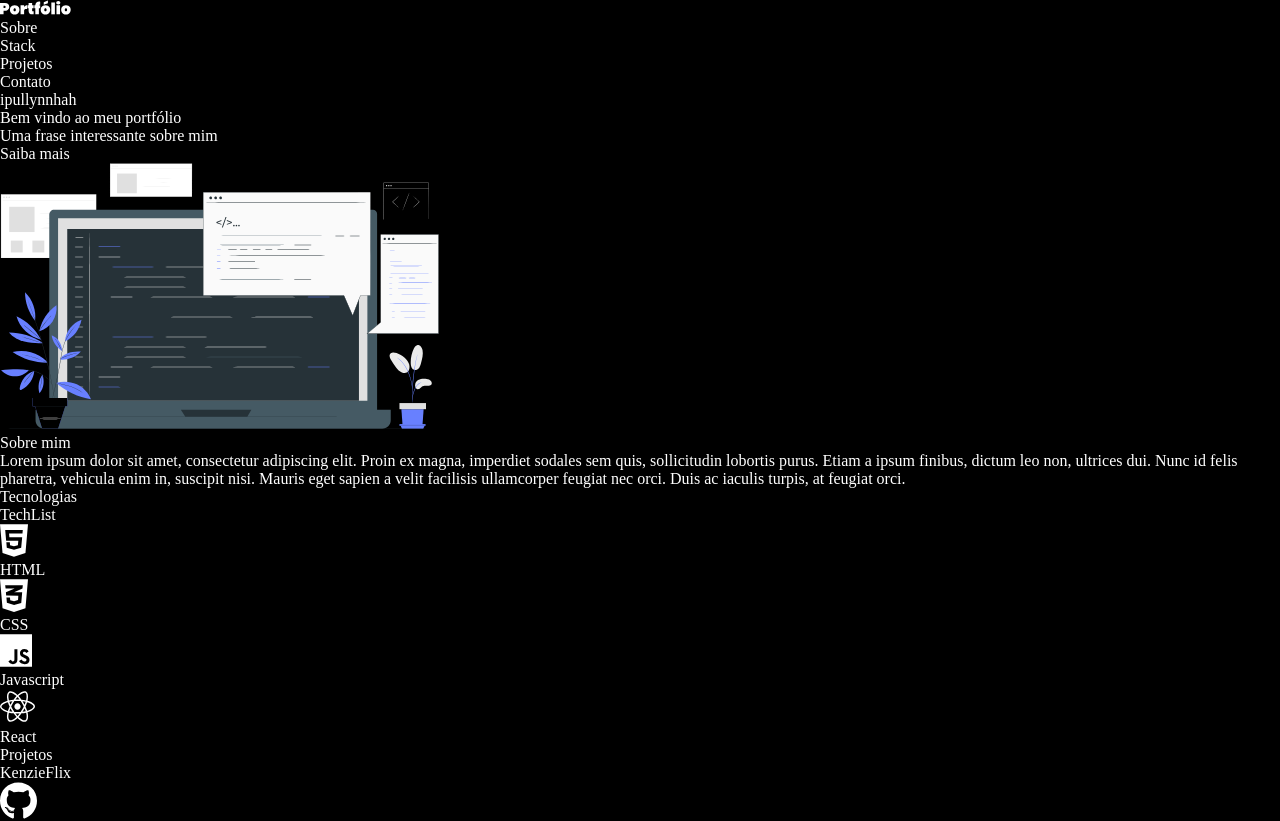
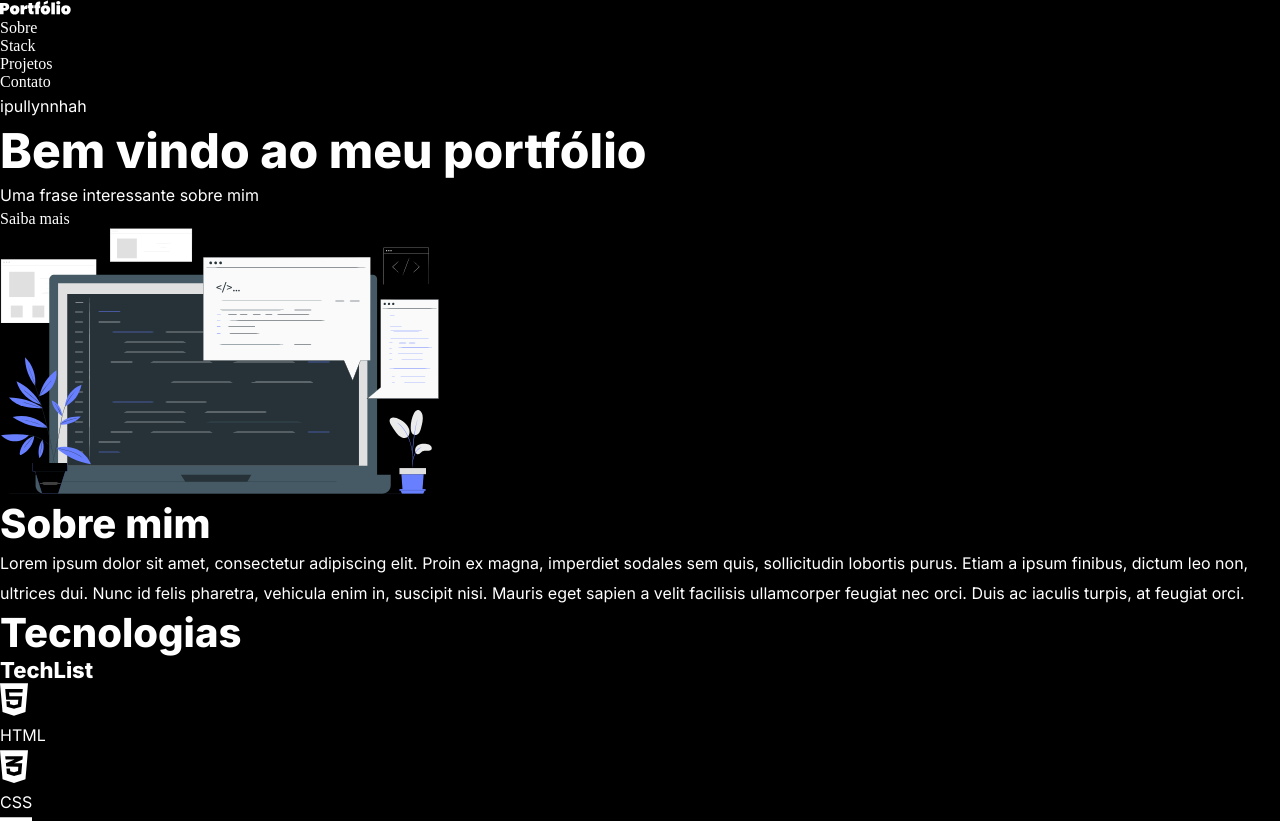
Before and after one commit to ipullynnhah/m3-s1-entrega-porfolio-ipullynnhah, a React (Vite) app: page / in a window 1280 px wide. Shown: the top 821 px of the page. Built offline with nearby package versions, Linux system fonts and the light colour scheme.

Commit message:
feat: create typography selectors

```diff
--- a/src/App.jsx
+++ b/src/App.jsx
@@ -1,7 +1,6 @@
 import { HomePage } from "./pages/HomePage/index.jsx";
 
-import "./styles/reset.css";
-import "./styles/globalStyles.css";
+import "./styles/index.css";
 
 function App() {
   return <HomePage />;
--- a/src/styles/globalStyles.css
+++ b/src/styles/globalStyles.css
@@ -12,8 +12,8 @@
   --font-title3: 800 1.375rem "Inter", sans-serif;
 
   --font-username: 400 0.875rem "Inter", sans-serif;
-  --font-link: 700 1rem "Inter", sans-serif;
-  --font-text: 400 1rem "Inter", sans-serif;
+  --font-link: 700 1rem/1.875 "Inter", sans-serif;
+  --font-text: 400 1rem/1.875 "Inter", sans-serif;
 
   --font-btn: 600 0.875rem "Inter", sans-serif;
 }
--- /dev/null
+++ b/src/styles/index.css
@@ -0,0 +1,3 @@
+@import url("reset.css");
+@import url("globalStyles.css");
+@import url("typography.css");
--- /dev/null
+++ b/src/styles/typography.css
@@ -0,0 +1,15 @@
+h1 {
+  font: var(--font-title1);
+}
+
+h2 {
+  font: var(--font-title2);
+}
+
+h3 {
+  font: var(--font-title3);
+}
+
+p {
+  font: var(--font-text);
+}
```
